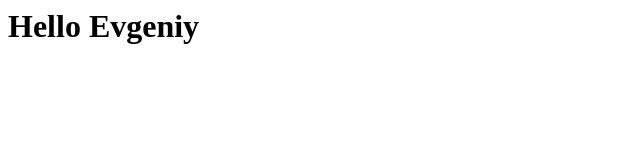
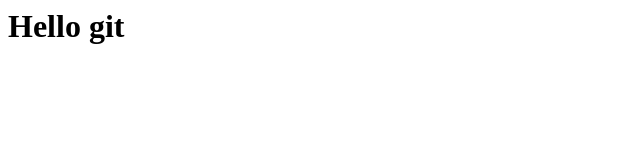
Before and after one commit to Astapenkov/git-sample, a plain HTML site: page index.html in a window 1280 px wide. Shown: the whole page, without its empty margins (0-640 px from the left). Drawn offline with Linux system fonts and the light colour scheme.

Commit message:
Revert "New Commit"
This reverts commit 59277970655aeb8d83788239fb7a8d24431eb21a.

```diff
--- a/index.html
+++ b/index.html
@@ -1 +1 @@
-<h1> Hello Evgeniy  </h1>
+<h1> Hello git </h1>
```
